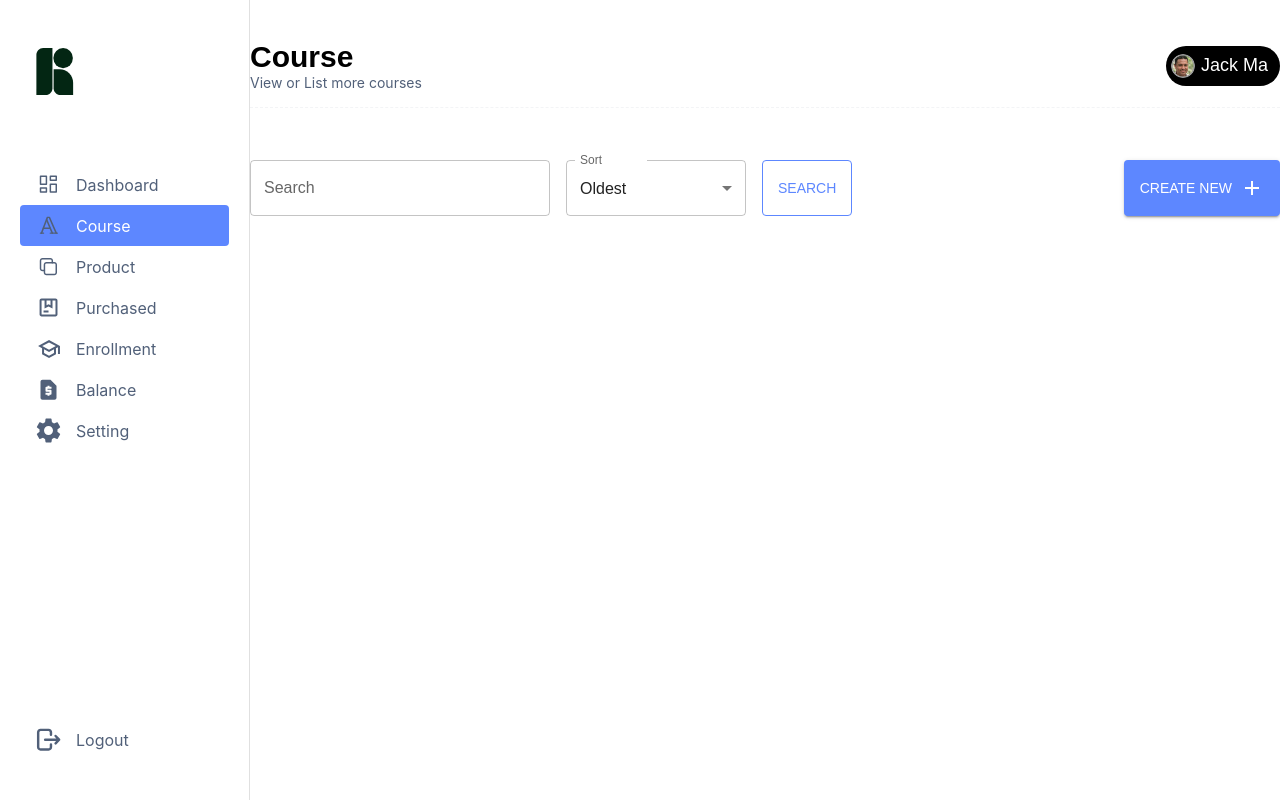
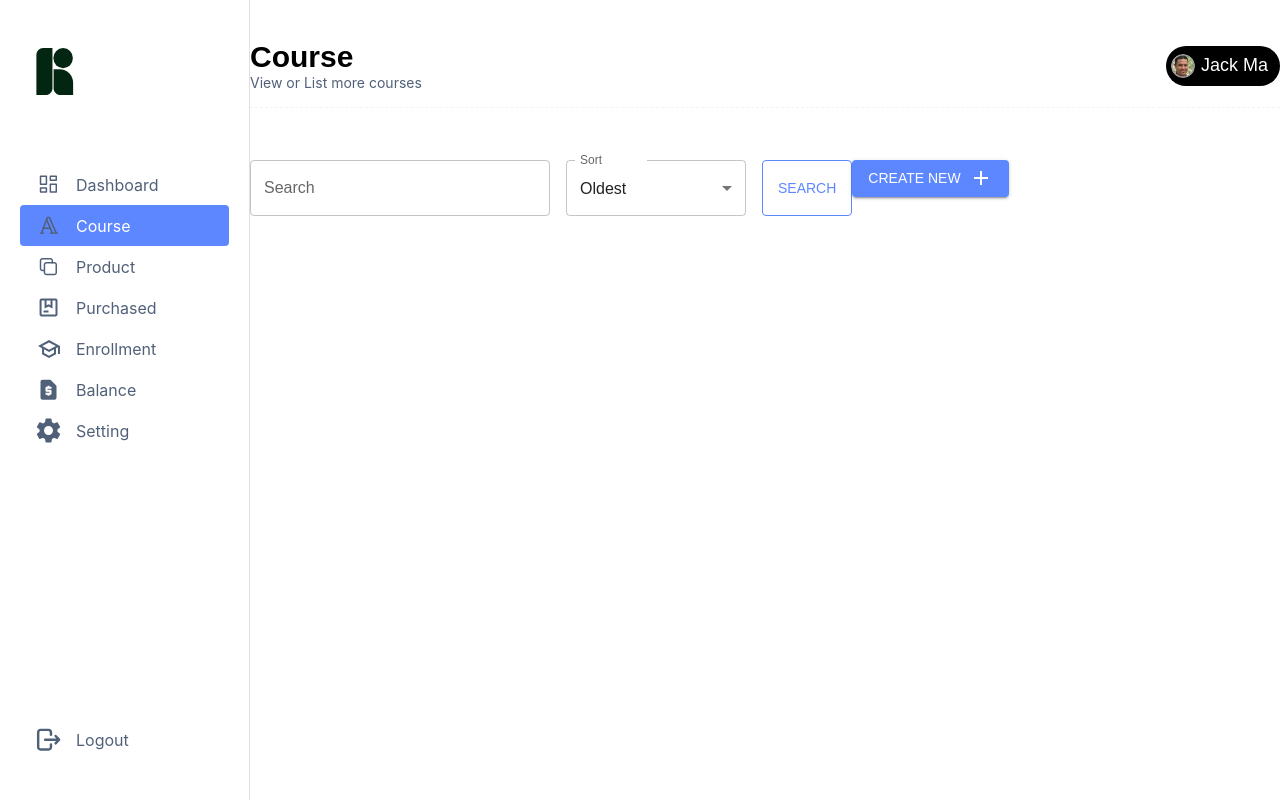
Before and after one commit to Kh1T/agteach-instructor, a React (Create React App) app: page /course in a window 1280 px wide. Built offline with nearby package versions, Linux system fonts and the light colour scheme.

Commit message:
feat: update button component and query header

```diff
--- a/src/components/ButtonComponent.jsx
+++ b/src/components/ButtonComponent.jsx
@@ -11,12 +11,12 @@ import { Link as RouterLink } from "react-router-dom";
  * @param {ReactNode} children the content of the button
  * @returns {ReactElement}
  */
-export default function ButtonComponent({ path, color, children }) {
+export default function ButtonComponent({ path, color, children, ...props }) {
   return (
 
     <Box width='100%'>
       <Link component={RouterLink} to={path}>
-        <Button variant="contained" color={color}>
+        <Button variant="contained" color={color} {...props}>
           {children}
         </Button>
       </Link>
--- a/src/components/CustomSelect.jsx
+++ b/src/components/CustomSelect.jsx
@@ -1,21 +1,24 @@
 import { Box, FormControl, InputLabel, MenuItem, Select } from "@mui/material";
+
 
 /**
  * CustomSelect component
- * @param {object} props
- * @param {function} props.useSelectState - state to store selected value ex: [state, setState]
- * @param {array} props.selectData - array of select data
- * @returns {ReactElement}
+ * @description A component that renders a select dropdown with a list of items
+ * @param {string} id - The id of the select element
+ * @param {string} label - The label of the select element
+ * @param {array} useSelectState - The state to store the selected value
+ * @param {array} selectData - The array of select data eg: ["Newest", "Oldest", "World"]
+ * @returns {ReactElement} CustomSelect component
  */
-export default function CustomSelect({ label, useSelectState, selectData }) {
+export default function CustomSelect({ id, label, useSelectState, selectData }) {
   const [selectState, setSelectState] = useSelectState;
 
   return (
     <Box sx={{ minWidth: 180 }}>
       <FormControl fullWidth>
-        <InputLabel id="demo-simple-select">{label}</InputLabel>
+        <InputLabel id={id}>{label}</InputLabel>
         <Select
-          id="demo-simple-select"
+          id={id}
           value={selectState}
           onChange={(e) => setSelectState(e.target.value)}
           label="Transaction"
--- a/src/components/QueryHeader.jsx
+++ b/src/components/QueryHeader.jsx
@@ -2,6 +2,7 @@ import { Button, Stack, TextField } from "@mui/material";
 import AddIcon from "@mui/icons-material/Add";
 
 import CustomSelect from "./CustomSelect";
+import ButtonComponent from "./ButtonComponent";
 
 /**
  * QueryHeader component
@@ -9,7 +10,7 @@ import CustomSelect from "./CustomSelect";
  * @param {object} props
  * @param {React.RefObject<HTMLInputElement>} [props.searchRef=null] - Reference to the search text input
  * @param {function} props.useSelectState - state to store selected value ex: [state, setState]
- * @param {array} props.selectData - array of select data
+ * @param {array} props.selectData - array of select data eg: ["Newest", "Oldest"]
  * @param {function} props.handleCreateNew - function to handle create new button
  * @param {function} props.handleSearch - function to handle search button
  * @param {string} [props.labelCreate="Create New"] - label for create new button
@@ -17,11 +18,11 @@ import CustomSelect from "./CustomSelect";
  * @returns {ReactElement} QueryHeader component
  */
 export default function QueryHeader({
+  useSelectState,
+  handleSearch,
   searchRef = null,
-  useSelectState,
-  selectData,
-  handleCreateNew,
-  handleSearch,
+  selectData=["Newest", "Oldest"],
+  pathCreated = "/",
   labelCreate = "Create New",
   placeholder = "Search",
   isCreateNew = true,
@@ -56,14 +57,15 @@ export default function QueryHeader({
         </Button>
       </Stack>
       {isCreateNew && (
-        <Button
+        <ButtonComponent
           variant="contained"
           sx={{ backgroundColor: "purple.main", textTransform: "uppercase" }}
-          handleCreateNew={handleCreateNew}
+          // handleCreateNew={handleCreateNew}
+          path={pathCreated}
         >
           {labelCreate}
           <AddIcon sx={{ ml: 1 }} />
-        </Button>
+        </ButtonComponent>
       )}
     </Stack>
   );
```
